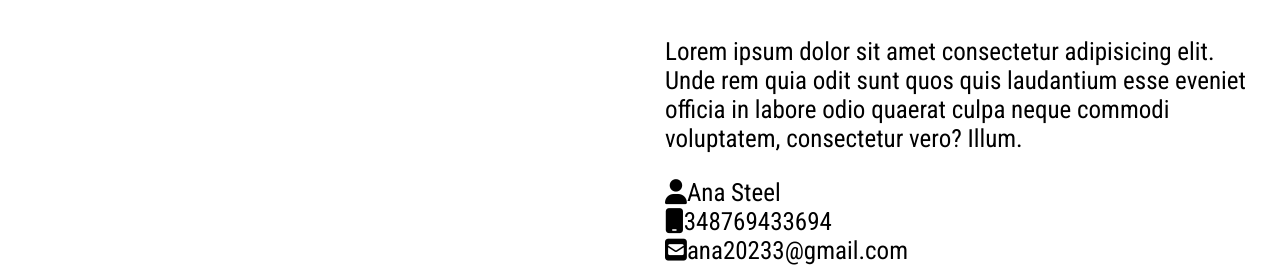
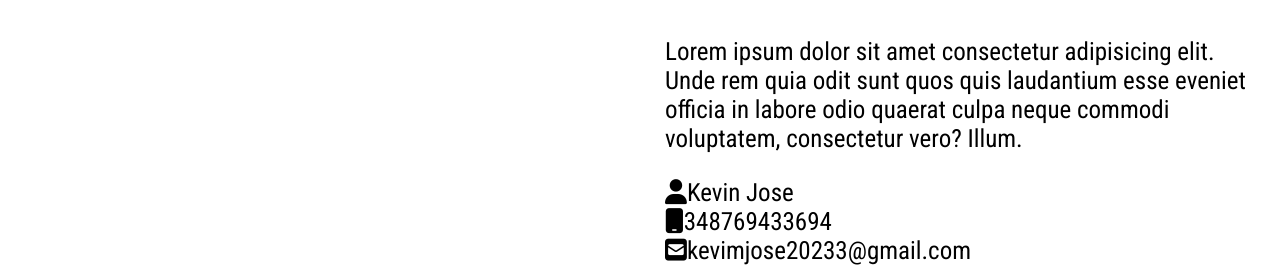
Before and after one commit to KevinJo-puth/portfolio, a plain HTML site: page index.html in a window 1280 px wide. Shown: the part 674-952 px from the top of the page. Drawn offline with Linux system fonts and the light colour scheme; a web font is replaced by a local one.

Commit message:
Changed the name

```diff
--- a/index.html
+++ b/index.html
@@ -69,9 +69,9 @@
           <div class="about-content">
             <p>Lorem ipsum dolor sit amet consectetur adipisicing elit. Unde rem quia odit sunt quos quis laudantium esse eveniet officia in labore odio quaerat culpa neque commodi voluptatem, consectetur vero? Illum.</p>
             <ul style="list-style: none; margin-top: 25px;">
-              <li><i class="fa-solid fa-user"></i>Ana Steel</li>
+              <li><i class="fa-solid fa-user"></i>Kevin Jose</li>
               <li><i class="fa-solid fa-mobile"></i>348769433694</li>
-              <li><i class="fa-solid fa-square-envelope"></i></i>ana20233@gmail.com</li>
+              <li><i class="fa-solid fa-square-envelope"></i></i>kevimjose20233@gmail.com</li>
             </ul>
 
           </div>
```
